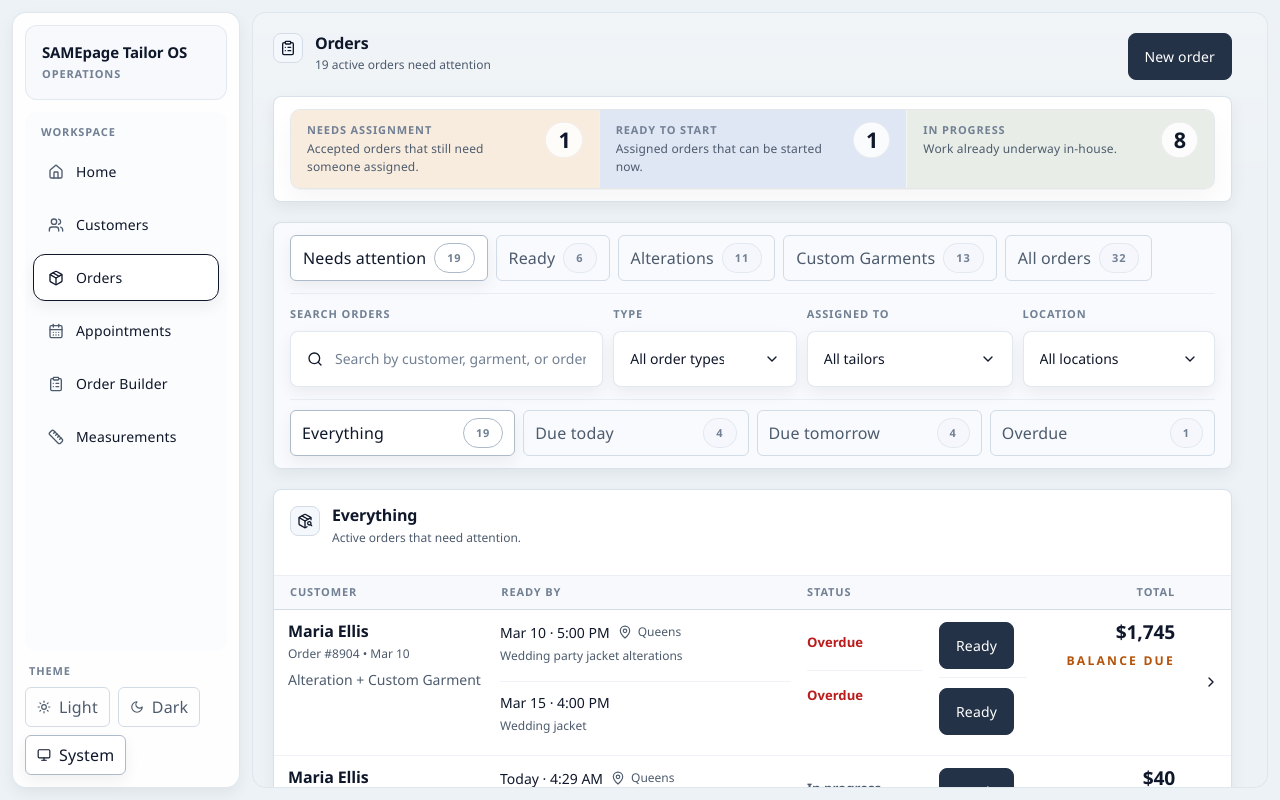
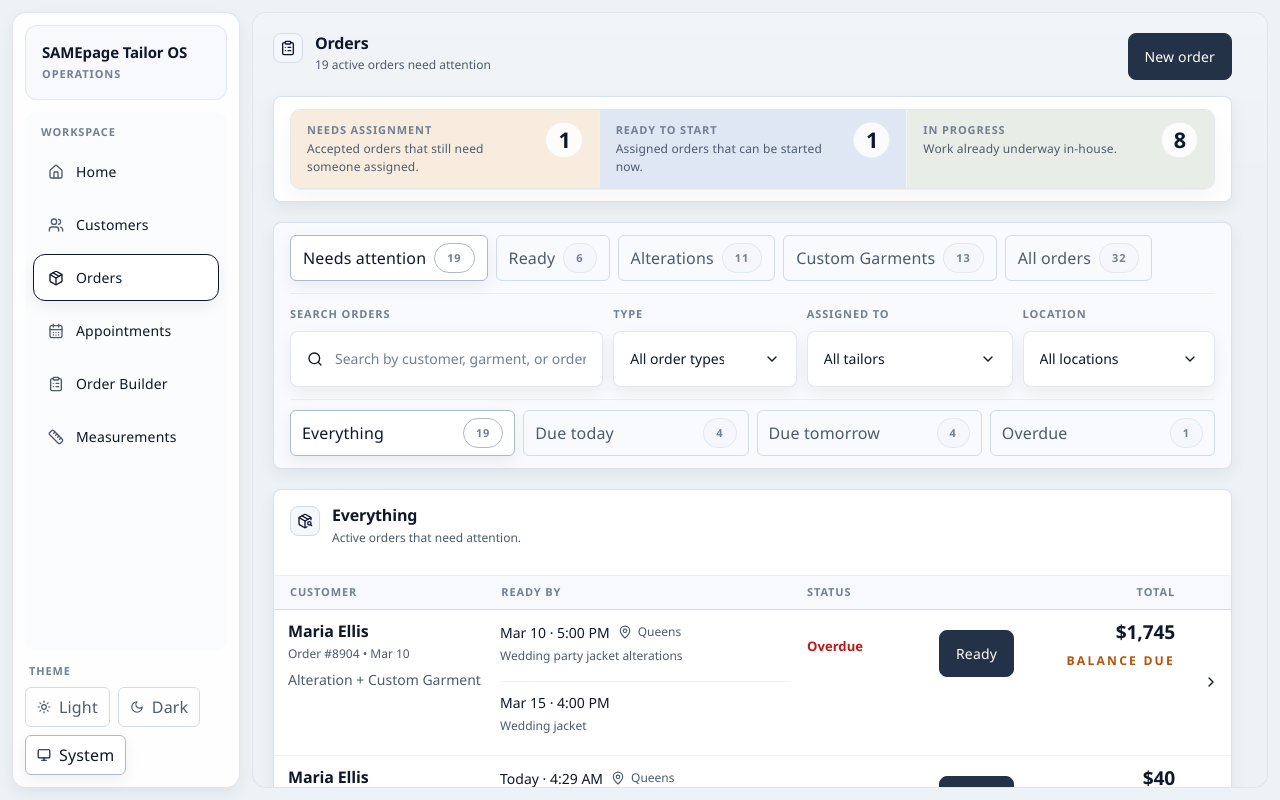
Before and after one commit to EvilHidden/maximus-prototype, a React (Vite) app: page / in a window 1280 px wide. Both pictures are taken after a click on the button "Complete pickup". Built offline with nearby package versions, Linux system fonts and the light colour scheme.

Commit message:
Fix needs-attention split row layout

```diff
--- a/src/features/order/components/openOrders/OpenOrdersWorklist.tsx
+++ b/src/features/order/components/openOrders/OpenOrdersWorklist.tsx
@@ -97,6 +97,10 @@
   onOpenOrderDetails: (openOrderId: number) => void;
 }) {
   const pickupGroups = getNeedsAttentionPickupGroups(openOrder);
+  const primaryAttentionGroup = pickupGroups.find((group) => group.actionPickupIds.length > 0) ?? pickupGroups[0];
+  const primaryAttentionState = primaryAttentionGroup
+    ? getNeedsAttentionGroupState(openOrder, primaryAttentionGroup)
+    : null;
   const handleOpen = () => onOpenOrderDetails(openOrder.id);
   const handleRowKeyDown = (event: KeyboardEvent<HTMLDivElement>) => {
     if (event.key === "Enter" || event.key === " ") {
@@ -195,44 +199,23 @@
         <div className="min-w-0">
           <div className="app-text-overline min-[1000px]:hidden">Status</div>
           <div className="mt-1 min-[1000px]:mt-0">
-            {pickupGroups.map((group, index) => {
-              const groupState = getNeedsAttentionGroupState(openOrder, group);
-
-              return (
-                <div
-                  key={`${group.key}-status`}
-                  className={cx(
-                    "flex min-h-12 flex-col items-start justify-center py-2",
-                    index === 0 ? "pt-0" : "border-t border-[var(--app-border)]/35 pt-2.5",
-                  )}
-                >
-                  {groupState ? (
-                    <div className={getWorklistStatusTextClassName(groupState.tone)}>{groupState.label}</div>
+            <div className="flex min-h-12 flex-col items-start justify-center py-2">
+              {primaryAttentionState ? (
+                <div className={getWorklistStatusTextClassName(primaryAttentionState.tone)}>
+                  {primaryAttentionState.label}
+                </div>
               ) : null}
             </div>
-              );
-            })}
           </div>
         </div>
         <div className="min-w-0">
           <div className="mt-1 min-[1000px]:mt-0">
-            {pickupGroups.map((group, index) => {
-              const groupState = getNeedsAttentionGroupState(openOrder, group);
-
-              return (
-                <div
-                  key={`${group.key}-action`}
-                  className={cx(
-                    "flex min-h-12 items-center justify-start py-2",
-                    index === 0 ? "pt-0" : "border-t border-[var(--app-border)]/35 pt-2.5",
-                  )}
-                >
-                  {groupState.actionKind === "start_work" ? (
-                    index === 0 ? (
+            <div className="flex min-h-12 items-center justify-start py-2">
+              {primaryAttentionState?.actionKind === "start_work" ? (
                 <ActionButton
                   tone="primary"
                   className="min-h-9 min-w-[4.5rem] justify-center whitespace-nowrap px-2.5 py-1.5 text-[0.68rem]"
-                        disabled={groupState.actionDisabled}
+                  disabled={primaryAttentionState.actionDisabled}
                   onClick={(event) => {
                     event.stopPropagation();
                     onStartOpenOrderWork(openOrder.id);
@@ -240,22 +223,19 @@
                 >
                   Start work
                 </ActionButton>
-                    ) : null
-                  ) : groupState.actionKind === "mark_ready" ? (
+              ) : primaryAttentionState?.actionKind === "mark_ready" && primaryAttentionGroup?.actionPickupIds.length ? (
                 <ActionButton
                   tone="primary"
                   className="min-h-9 min-w-[4.5rem] justify-center whitespace-nowrap px-2.5 py-1.5 text-[0.68rem]"
                   onClick={(event) => {
                     event.stopPropagation();
-                        onRequestMarkOpenOrderPickupReady(openOrder, group.actionPickupIds);
+                    onRequestMarkOpenOrderPickupReady(openOrder, primaryAttentionGroup.actionPickupIds);
                   }}
                 >
                   Ready
                 </ActionButton>
               ) : null}
             </div>
-              );
-            })}
           </div>
         </div>
 
```
Lines whose indentation alone changed are shown as unchanged.
